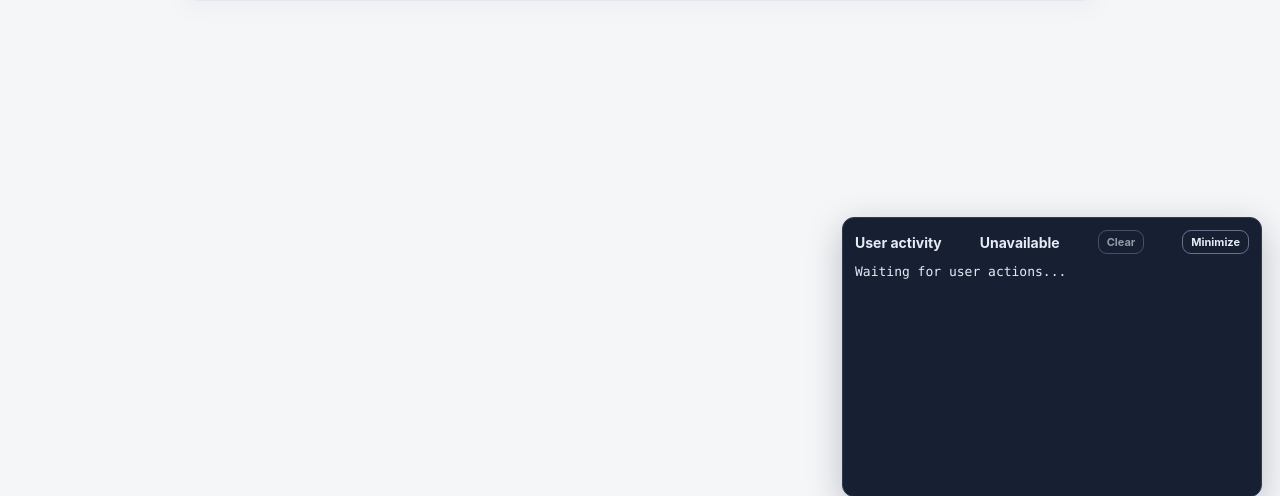
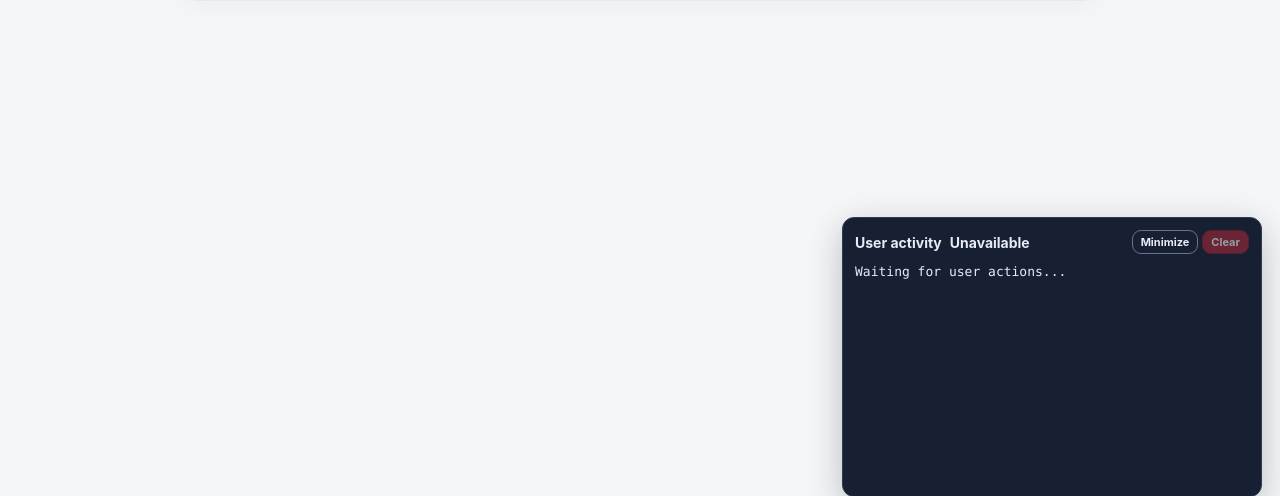
Before and after one commit to manonworldrepository/covering-letter-studio, a web app: page /index.html in a window 1280 px wide. Shown: the part 285-781 px from the top of the page. Run offline with its HTML, style and script files only (its server is not run), Linux system fonts and the light colour scheme; data that the repository does not hold is empty.

Commit message:
Position activity log controls in panel header

```diff
--- a/src/main/resources/static/index.html
+++ b/src/main/resources/static/index.html
@@ -117,7 +117,12 @@
     .document-list .remove-document { color: #ad2938; background: #fff; border: 1px solid #e6e8ed; }
     .log-panel { position: fixed; right: 18px; bottom: 18px; z-index: 11; display: flex; flex-direction: column; width: min(420px, calc(100vw - 36px)); height: 280px; min-width: min(320px, calc(100vw - 36px)); max-width: calc(100vw - 36px); max-height: 80vh; padding: 12px; overflow: hidden; resize: none; border: 1px solid #303c55; border-radius: 12px; background: #172033; color: #e6ebf4; box-shadow: 0 10px 34px #10182840; }
     .log-heading { display: flex; justify-content: space-between; align-items: center; gap: 8px; margin-bottom: 8px; font-size: 14px; font-weight: 700; }
+    .log-heading-status { display: inline-flex; align-items: center; gap: 8px; min-width: 0; }
+    .log-heading-controls { display: inline-flex; align-items: center; gap: 4px; margin-left: auto; }
     .log-heading button { width: auto; max-width: none; flex: 0 0 auto; padding: 4px 8px; border: 1px solid #66728a; background: transparent; color: inherit; font-size: 11px; }
+    .log-heading #log-clear { border-color: #8f1f2c; background: #ad2938; color: #fff; }
+    .log-heading #log-clear:hover:not(:disabled) { background: #8f1f2c; }
+    .log-heading #log-clear:disabled { opacity: .55; cursor: not-allowed; }
     #log-entries { flex: 1; min-height: 0; overflow-y: auto; font: 13px/1.5 ui-monospace, SFMono-Regular, Consolas, monospace; overflow-wrap: anywhere; }
     .log-panel.is-minimized { height: 60px; }
     .log-panel.is-minimized .log-heading { margin-bottom: 0; }
@@ -604,10 +609,14 @@
   </div>
   <aside class="log-panel" aria-label="User activity">
     <div class="log-heading">
-      <span>User activity</span>
-      <span id="log-state">Live</span>
-      <button id="log-clear" type="button" aria-controls="log-entries" disabled>Clear</button>
-      <button id="log-toggle" type="button" aria-expanded="true" aria-controls="log-entries">Minimize</button>
+      <div class="log-heading-status">
+        <span>User activity</span>
+        <span id="log-state">Live</span>
+      </div>
+      <div class="log-heading-controls">
+        <button id="log-toggle" type="button" aria-expanded="true" aria-controls="log-entries">Minimize</button>
+        <button id="log-clear" type="button" aria-controls="log-entries" disabled>Clear</button>
+      </div>
     </div>
     <div id="log-entries" role="log" aria-live="off"><p class="log-entry">Waiting for user actions...</p></div>
   </aside>
```
